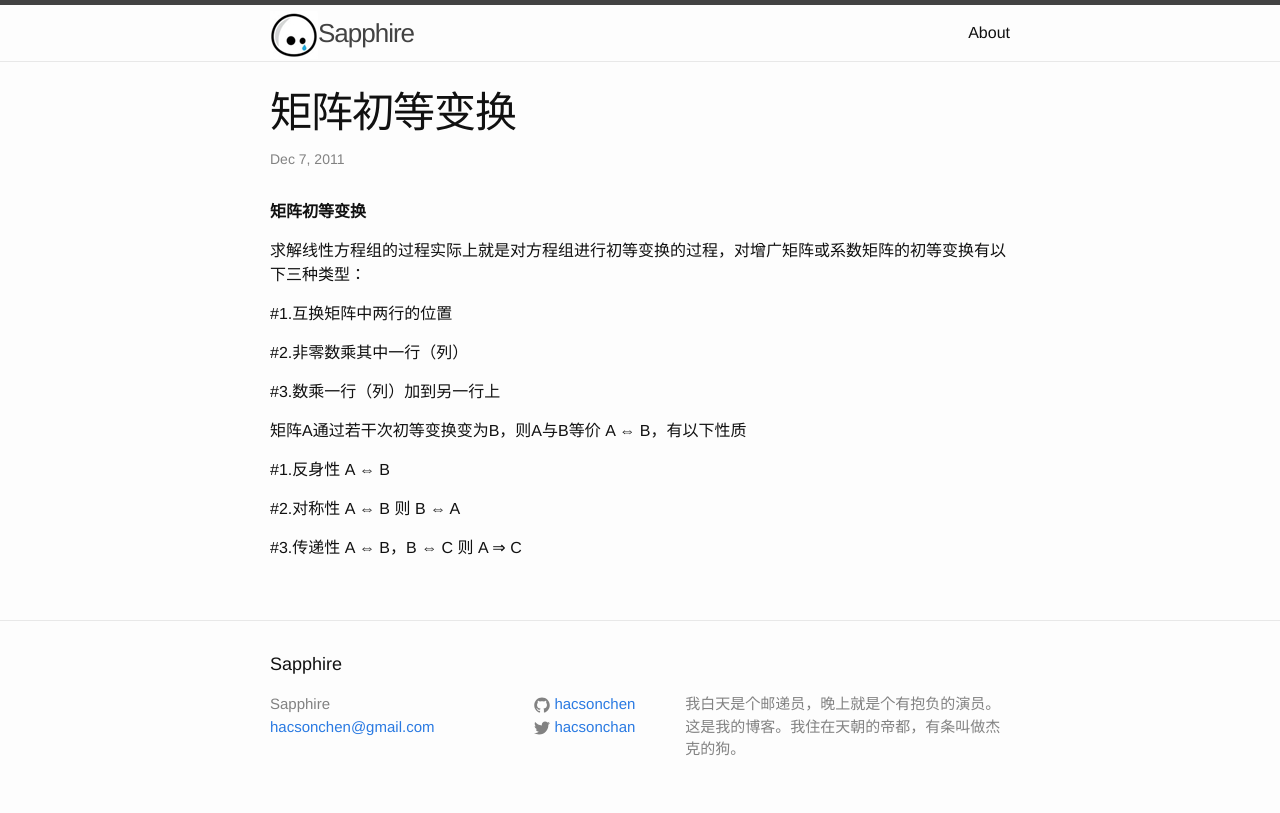
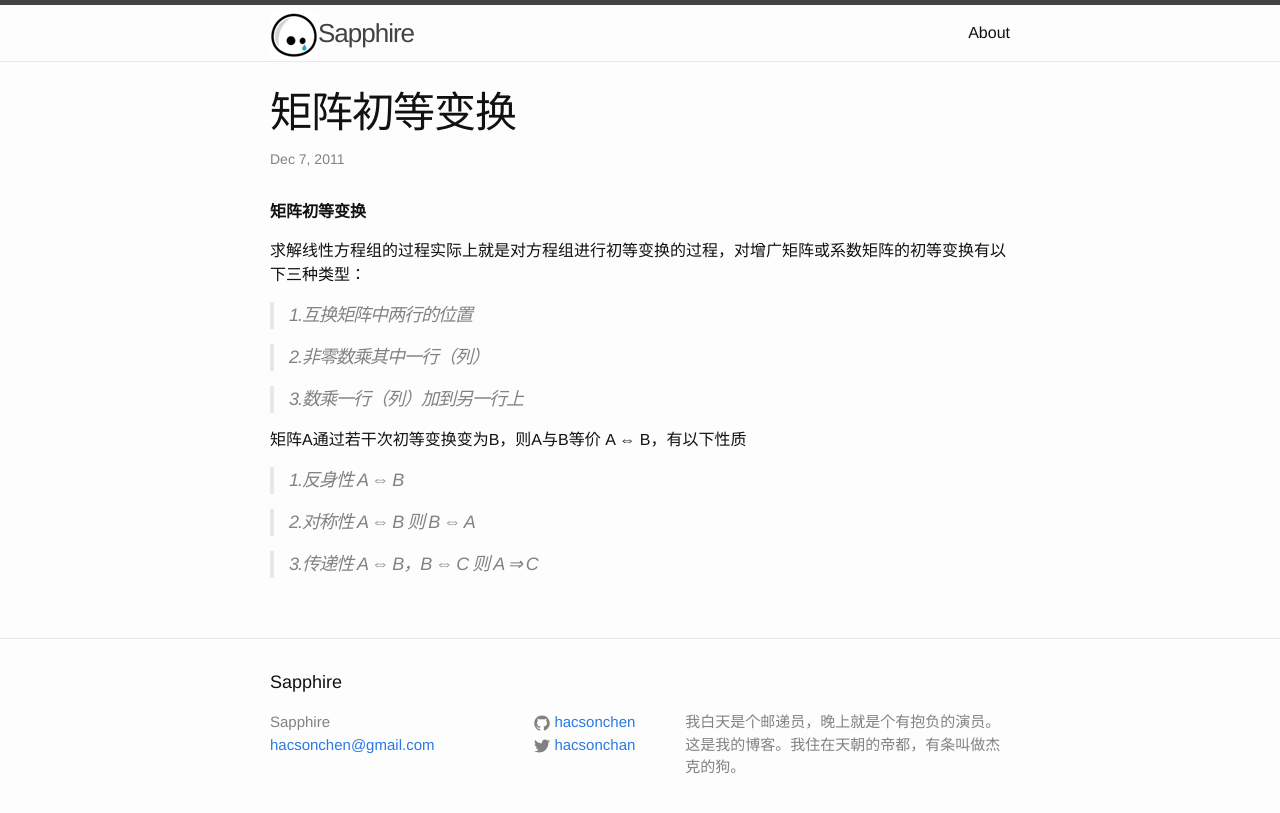
Before and after one commit to hacsonchen/hacsonchen.github.io, a Jekyll site: the page built from _posts/2011-12-07-Matrix-Transformation.markdown, in a window 1280 px wide. Shown: the top 813 px of the page. Built offline with Jekyll 4.4.1, drawn with Linux system fonts in a browser that asks for light colours; comment, search, counter and statistics services are not loaded.

```diff
--- a/_posts/2011-12-07-Matrix-Transformation.markdown
+++ b/_posts/2011-12-07-Matrix-Transformation.markdown
@@ -9,16 +9,16 @@ categories: 线性代数
 
 求解线性方程组的过程实际上就是对方程组进行初等变换的过程，对增广矩阵或系数矩阵的初等变换有以下三种类型：
 
-#1.互换矩阵中两行的位置
+>1.互换矩阵中两行的位置
 
-#2.非零数乘其中一行（列）
+>2.非零数乘其中一行（列）
 
-#3.数乘一行（列）加到另一行上
+>3.数乘一行（列）加到另一行上
 
 矩阵A通过若干次初等变换变为B，则A与B等价 A ⇔ B，有以下性质
 
-#1.反身性 A ⇔ B
+>1.反身性 A ⇔ B
 
-#2.对称性 A ⇔ B 则 B ⇔ A
+>2.对称性 A ⇔ B 则 B ⇔ A
 
-#3.传递性 A ⇔ B，B ⇔ C 则 A ⇒ C
+>3.传递性 A ⇔ B，B ⇔ C 则 A ⇒ C
```
